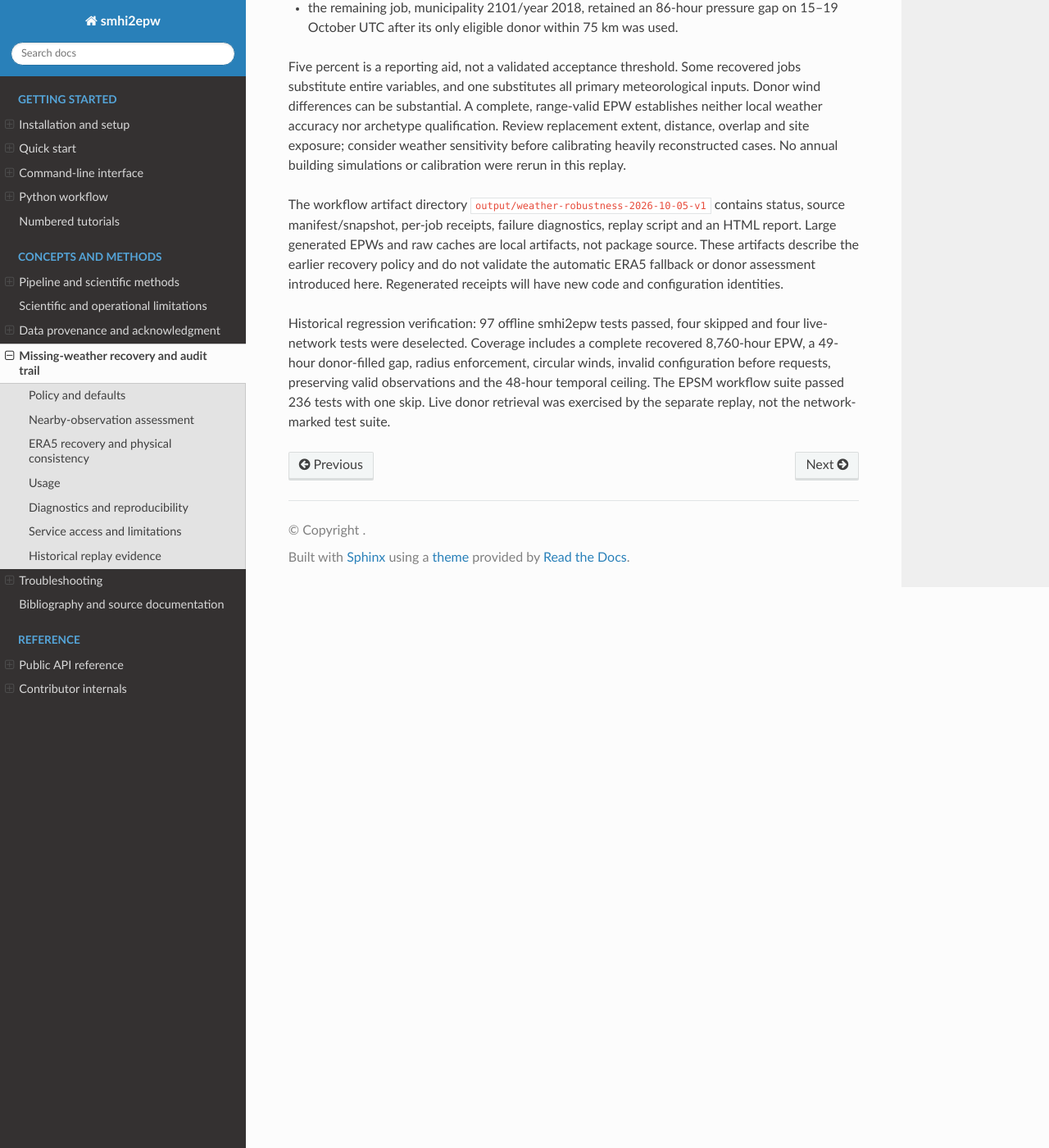
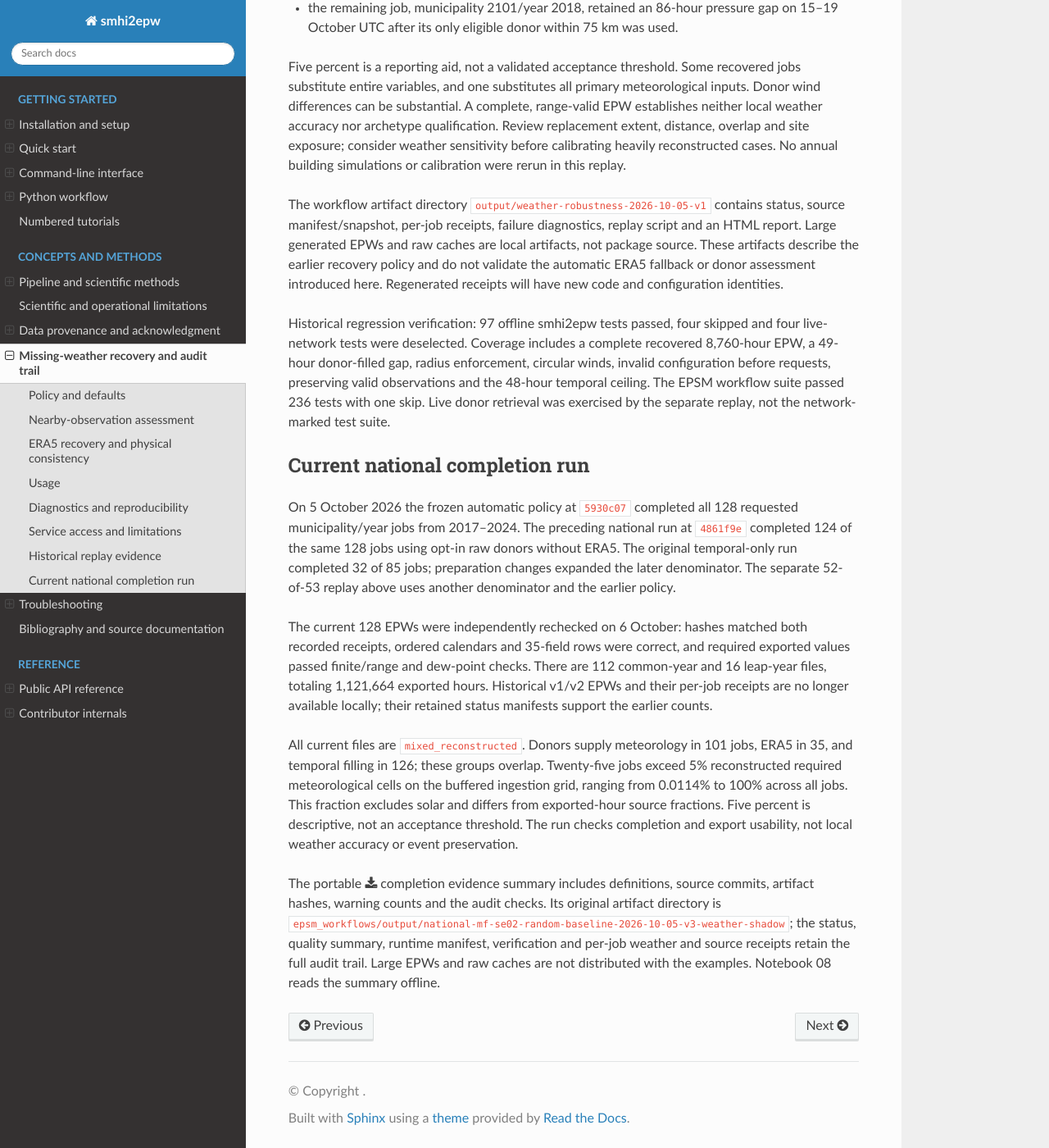
Before and after one commit to SB-Chalmers/smhi2epw, a Sphinx documentation site: the page built from docs/weather_recovery.rst, in a window 1280 px wide and 1400 px high, scrolled down 5613 px. Shown: the whole window at 82% size. Built offline with Sphinx 7.4.7 and the Read the Docs theme 3.1.0, drawn with Linux system fonts in a browser that asks for light colours; pages that are not in the unit, such as notebooks, are missing from menus.

Commit message:
docs: publish completeness evidence and clarify recovery examples

```diff
--- a/docs/pipeline.rst
+++ b/docs/pipeline.rst
@@ -58,7 +58,9 @@ All paths enforce
 
    GHI = DHI + DNI \cos(\theta_z)
 
-At very low solar elevation, DNI is set to zero and GHI is treated as diffuse.
+At solar elevation below approximately five degrees, DNI is set to zero and
+GHI is treated as diffuse, including when DNI was supplied by a provider. This
+approximation can lose real low-sun direct gains; see :doc:`limitations`.
 DNI cannot exceed extraterrestrial direct-normal irradiance. DHI is always
 recomputed after caps so the balance remains closed.
 
--- a/docs/weather_recovery.rst
+++ b/docs/weather_recovery.rst
@@ -290,3 +290,37 @@ invalid configuration before requests, preserving valid observations and the
 48-hour temporal ceiling. The EPSM workflow suite passed 236 tests with one
 skip. Live donor retrieval was exercised by the separate replay, not the
 network-marked test suite.
+
+Current national completion run
+--------------------------------
+
+On 5 October 2026 the frozen automatic policy at ``5930c07`` completed all
+128 requested municipality/year jobs from 2017--2024. The preceding national
+run at ``4861f9e`` completed 124 of the same 128 jobs using opt-in raw donors
+without ERA5. The original temporal-only run completed 32 of 85 jobs; preparation
+changes expanded the later denominator. The separate 52-of-53 replay above
+uses another denominator and the earlier policy.
+
+The current 128 EPWs were independently rechecked on 6 October: hashes matched
+both recorded receipts, ordered calendars and 35-field rows were correct, and
+required exported values passed finite/range and dew-point checks. There are
+112 common-year and 16 leap-year files, totaling 1,121,664 exported hours.
+Historical v1/v2 EPWs and their per-job receipts are no longer available locally;
+their retained status manifests support the earlier counts.
+
+All current files are ``mixed_reconstructed``. Donors supply meteorology in
+101 jobs, ERA5 in 35, and temporal filling in 126; these groups overlap.
+Twenty-five jobs exceed 5% reconstructed required meteorological cells on the
+buffered ingestion grid, ranging from 0.0114% to 100% across all jobs. This
+fraction excludes solar and differs from exported-hour source fractions.
+Five percent is descriptive, not an acceptance threshold. The run checks
+completion and export usability, not local weather accuracy or event preservation.
+
+The portable :download:`completion evidence summary
+<../examples/data/completeness_2026-10-05.json>` includes definitions, source
+commits, artifact hashes, warning counts and the audit checks. Its original
+artifact directory is
+``epsm_workflows/output/national-mf-se02-random-baseline-2026-10-05-v3-weather-shadow``;
+the status, quality summary, runtime manifest, verification and per-job weather
+and source receipts retain the full audit trail. Large EPWs and raw caches are
+not distributed with the examples. Notebook 08 reads the summary offline.
```
Also changed, not shown: README.md (+57 -11 lines), docs/installation.rst (+11 -6 lines), docs/limitations.rst (+8 -2 lines), examples/README.md, 10 other files.
